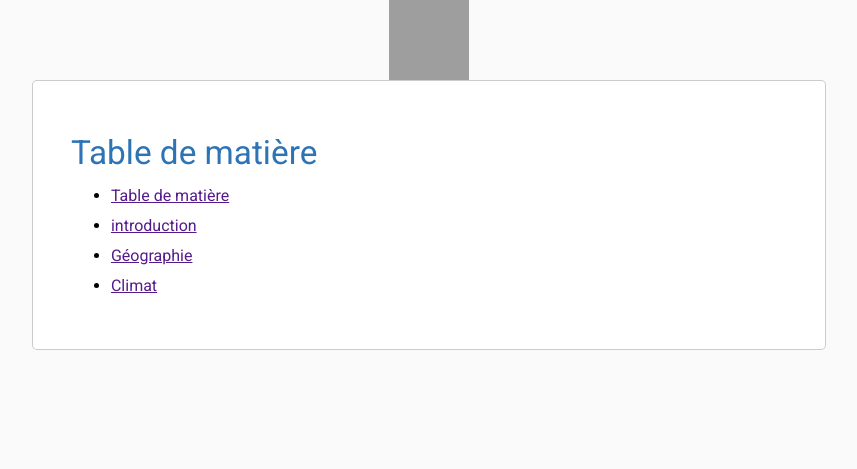
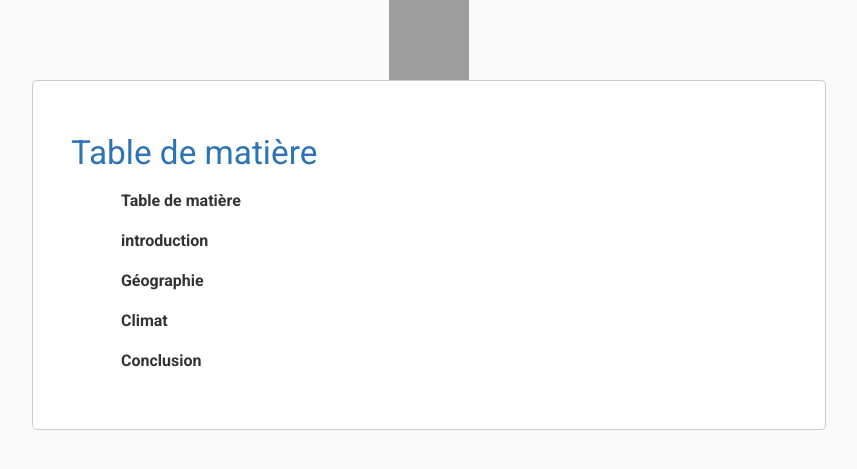
Before and after one commit to imranesarsri/les_activites, a Jekyll site: the page built from docs/0.Table-de-matière/table-de-matière.md, in a window 1280 px wide. Shown: the top 469 px of the page, without its empty margins (211-1068 px from the left). Built offline with Jekyll 4.4.1, drawn with Linux system fonts in a browser that asks for light colours; nearby versions of some CDN libraries; our own code applies the rules of GitHub Pages for plain Markdown files; grey boxes are pictures that could not be loaded.

Commit message:
realisation des presontation

```diff
--- a/docs/0.Table-de-matière/table-de-matière.md
+++ b/docs/0.Table-de-matière/table-de-matière.md
@@ -3,10 +3,11 @@ layout: default
 chapitre: table de matière
 order: 0
 ---
+# Table de matière
 <!-- note -->
-# Table de matière
 - [Table de matière]()
-- [introduction]()
-- [Géographie]()
-- [Climat]()
+- [introduction](#introduction)
+- [Géographie](#géographie)
+- [Climat](#climate)
+- [Conclusion](#conclusion)
 <!-- new slide -->
--- a/docs/assets/css/rapport.css
+++ b/docs/assets/css/rapport.css
@@ -199,3 +199,25 @@ h5 {
 	page-break-after: avoid;
 	font-weight: normal;
 }
+
+
+/* Table de matière */
+
+#table-de-matière+ul li a {
+	font-weight: bold;
+	display: block;
+	padding: 5px 10px;
+	text-decoration: none;
+	color: #333;
+	margin-bottom: 5px;
+	transition: background-color 0.3s, color 0.3s;
+}
+
+#table-de-matière+ul {
+	list-style-type: none;
+}
+
+#table-de-matière+ul li a:hover {
+	color: #777;
+	/* Change text color on hover */
+}
```
Also changed, not shown: docs/1.Introduction/introduction.md (+12 -1 lines), docs/3.Climat/Climat.md (added, +12 -0 lines), docs/3.Climate/Climate.md (deleted, +0 -12 lines), docs/presentation.md (+1 -1 lines), docs/1.Introduction/images/history.jpg (added), docs/1.Introduction/images/taza.jpg, docs/3.Climat/images/climat.png (renamed from docs/3.Climate/images/climate.png), docs/4.Conclusion/images/conclusion.png.
